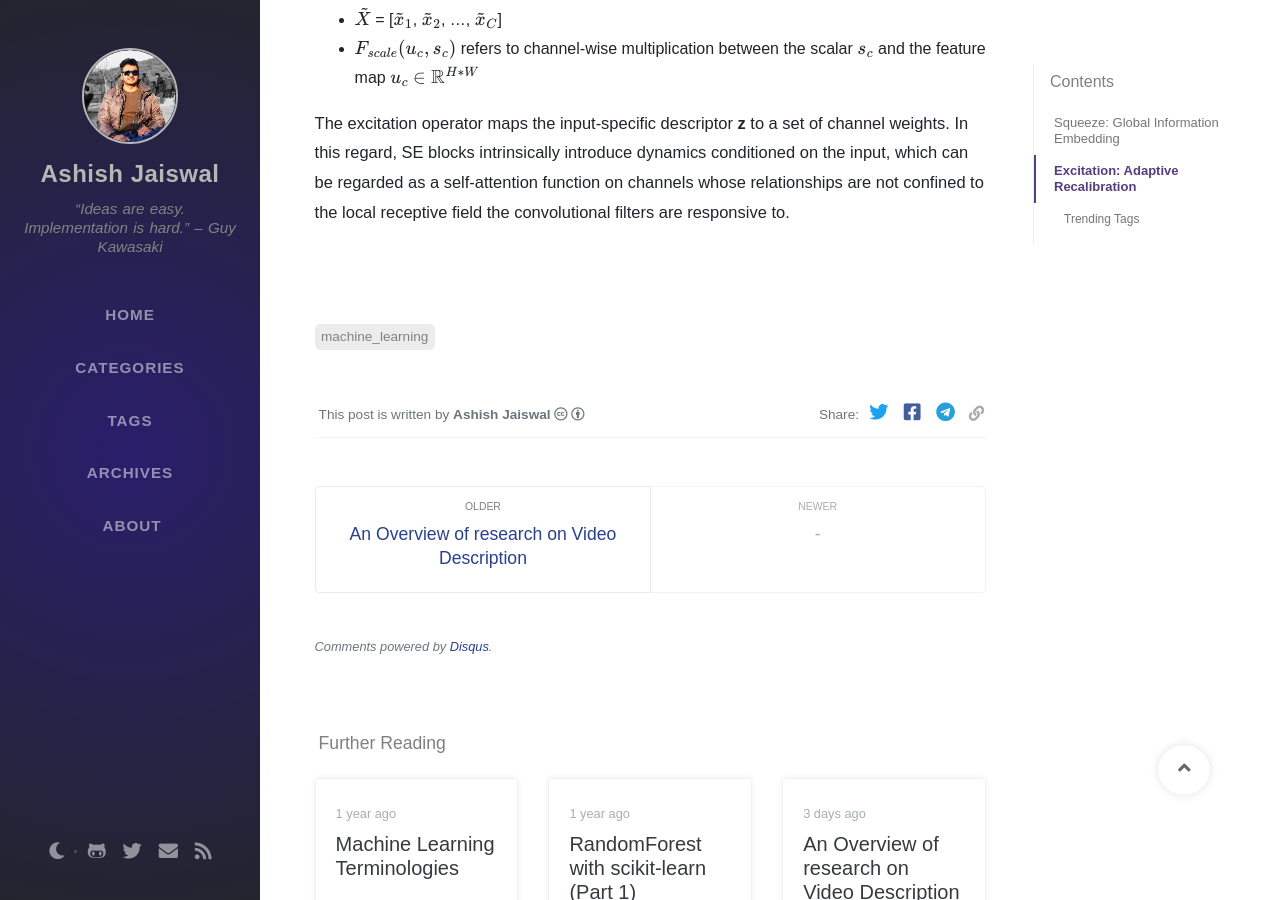
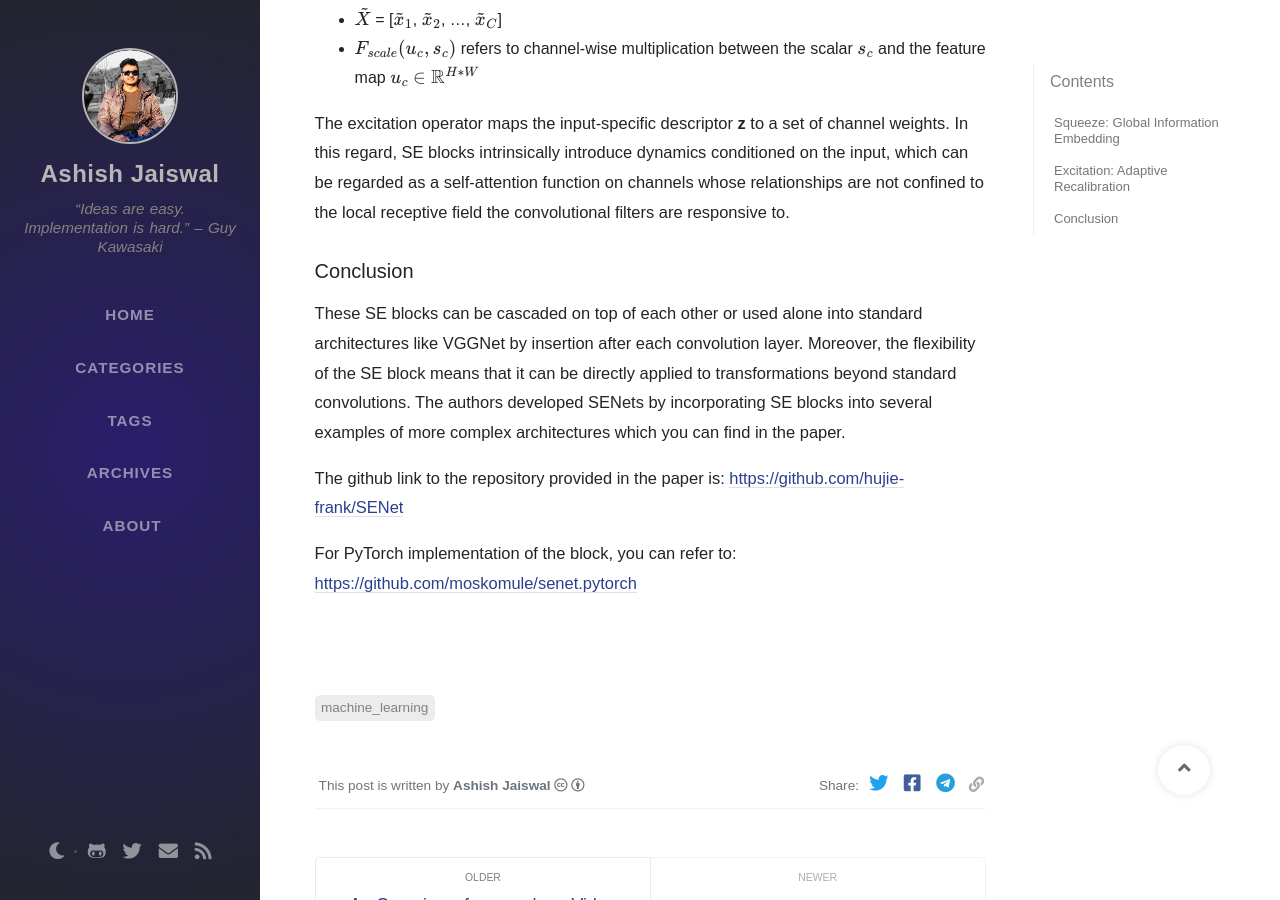
Before and after one commit to asheeshcric/blog, a Jekyll site: the page built from _posts/2020-04-03-cnns-with-squeeze-and-excitation-blocks.md, in a window 1280 px wide and 900 px high, scrolled down 2970 px. Built offline with Jekyll 4.4.1, drawn with Linux system fonts in a browser that asks for light colours; nearby versions of some CDN libraries; some web fonts are replaced; formulas are drawn with MathJax 3; comment, search, counter and statistics services are not loaded.

Commit message:
Add conclusion part to the post

```diff
--- a/_posts/2020-04-03-cnns-with-squeeze-and-excitation-blocks.md
+++ b/_posts/2020-04-03-cnns-with-squeeze-and-excitation-blocks.md
@@ -102,3 +102,15 @@ $$\in \mathbb{R}^{H*W}$$
 The excitation operator maps the input-specific descriptor **z** to a set of channel weights. In this regard, SE blocks
 intrinsically introduce dynamics conditioned on the input, which can be regarded as a self-attention function on channels
 whose relationships are not confined to the local receptive field the convolutional filters are responsive to.
+
+
+### Conclusion
+
+These SE blocks can be cascaded on top of each other or used alone into standard architectures like VGGNet by insertion
+after each convolution layer. Moreover, the flexibility of the SE block means that it can be directly applied to
+transformations beyond standard convolutions. The authors developed SENets by incorporating SE blocks into several examples
+of more complex architectures which you can find in the paper.
+
+The github link to the repository provided in the paper is: [https://github.com/hujie-frank/SENet](https://github.com/hujie-frank/SENet)
+
+For PyTorch implementation of the block, you can refer to: [https://github.com/moskomule/senet.pytorch](https://github.com/moskomule/senet.pytorch)
```
